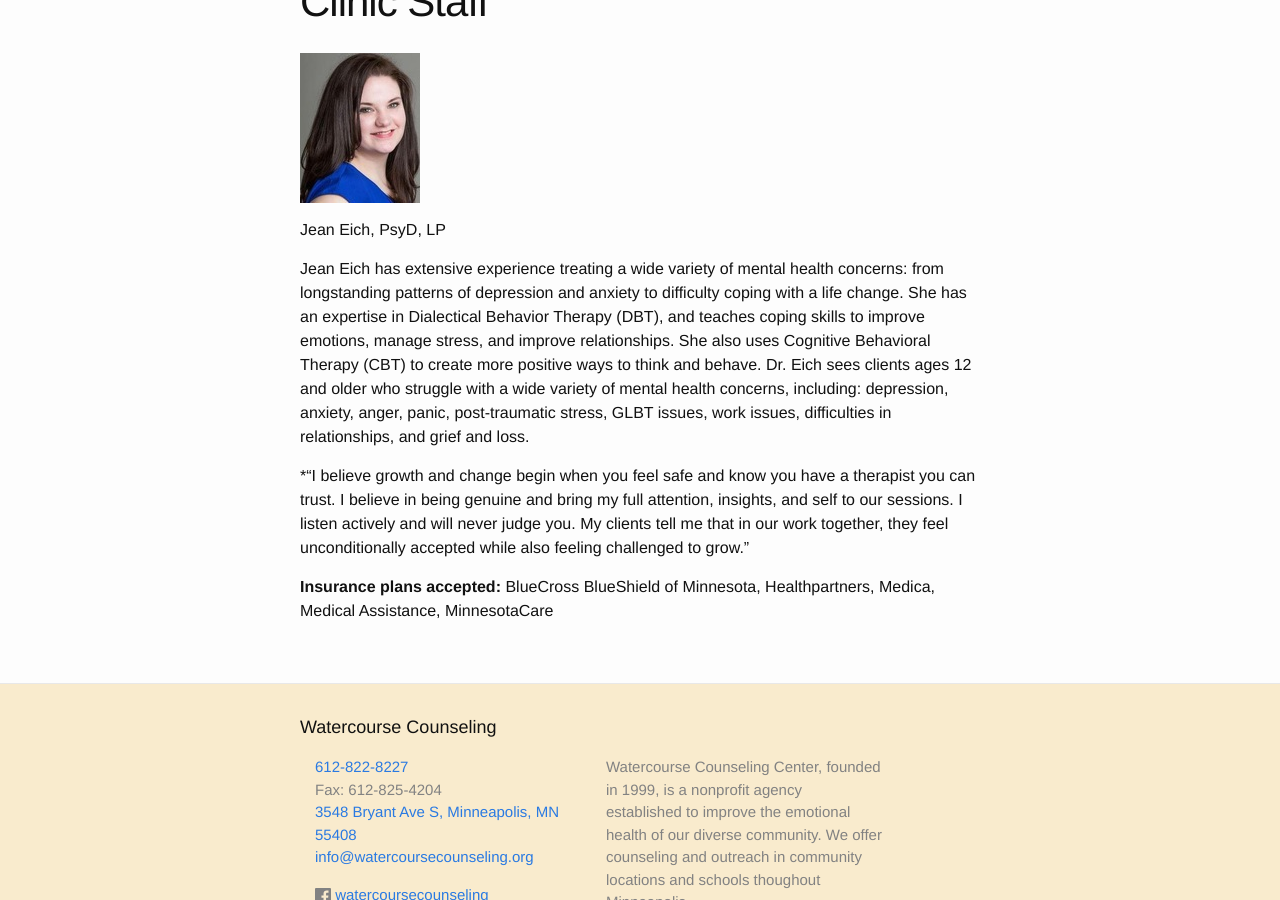
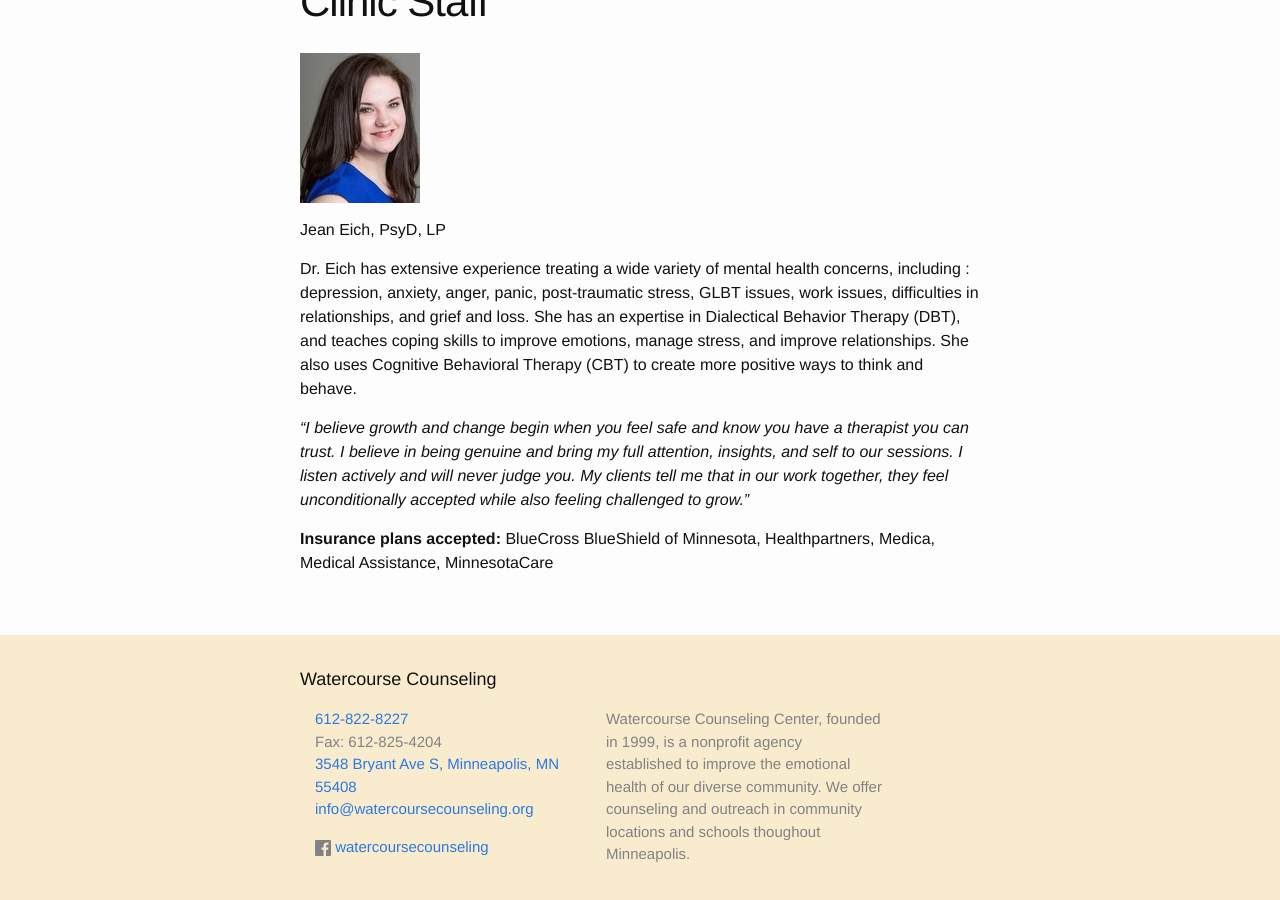
Before and after one commit to watercourse-cc/watercourse, a Jekyll site: the page built from staff/jean-eich.md, in a window 1280 px wide and 900 px high, scrolled down 742 px. Built offline with Jekyll 4.4.1, drawn with Linux system fonts in a browser that asks for light colours.

Commit message:
italics/emphasis

```diff
--- a/staff/jean-eich.md
+++ b/staff/jean-eich.md
@@ -7,8 +7,8 @@
 
 Jean Eich, PsyD, LP
 
-Jean Eich has extensive experience treating a wide variety of mental health concerns: from longstanding patterns of depression and anxiety to difficulty coping with a life change. She has an expertise in Dialectical Behavior Therapy (DBT), and teaches coping skills to improve emotions, manage stress, and improve relationships. She also uses Cognitive Behavioral Therapy (CBT) to create more positive ways to think and behave. Dr. Eich sees clients ages 12 and older who struggle with a wide variety of mental health concerns, including: depression, anxiety, anger, panic, post-traumatic stress, GLBT issues, work issues, difficulties in relationships, and grief and loss.
+Dr. Eich has extensive experience treating a wide variety of mental health concerns, including : depression, anxiety, anger, panic, post-traumatic stress, GLBT issues, work issues, difficulties in relationships, and grief and loss. She has an expertise in Dialectical Behavior Therapy (DBT), and teaches coping skills to improve emotions, manage stress, and improve relationships. She also uses Cognitive Behavioral Therapy (CBT) to create more positive ways to think and behave.
 
-*"I believe growth and change begin when you feel safe and know you have a therapist you can trust. I believe in being genuine and bring my full attention, insights, and self to our sessions. I listen actively and will never judge you. My clients tell me that in our work together, they feel unconditionally accepted while also feeling challenged to grow."
+*"I believe growth and change begin when you feel safe and know you have a therapist you can trust. I believe in being genuine and bring my full attention, insights, and self to our sessions. I listen actively and will never judge you. My clients tell me that in our work together, they feel unconditionally accepted while also feeling challenged to grow."*
 
 **Insurance plans accepted:** BlueCross BlueShield of Minnesota, Healthpartners, Medica, Medical Assistance, MinnesotaCare
```
